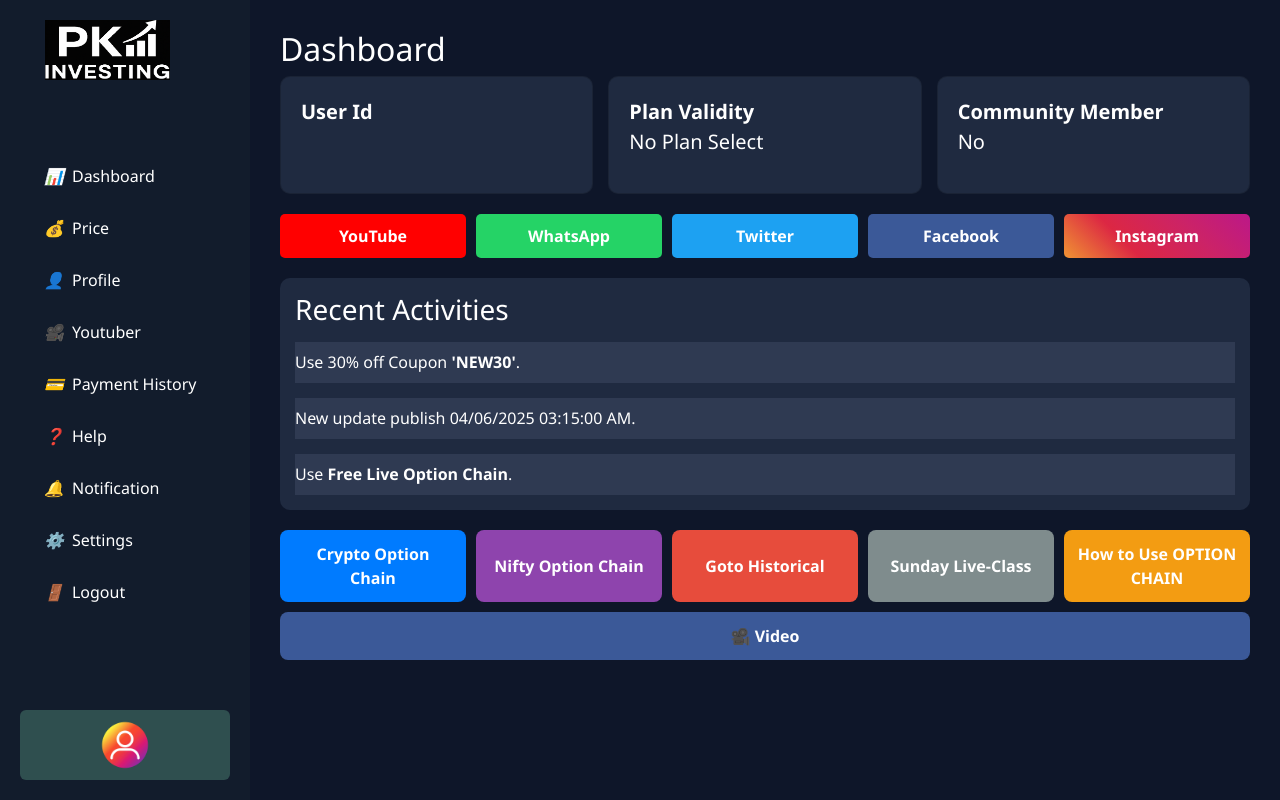
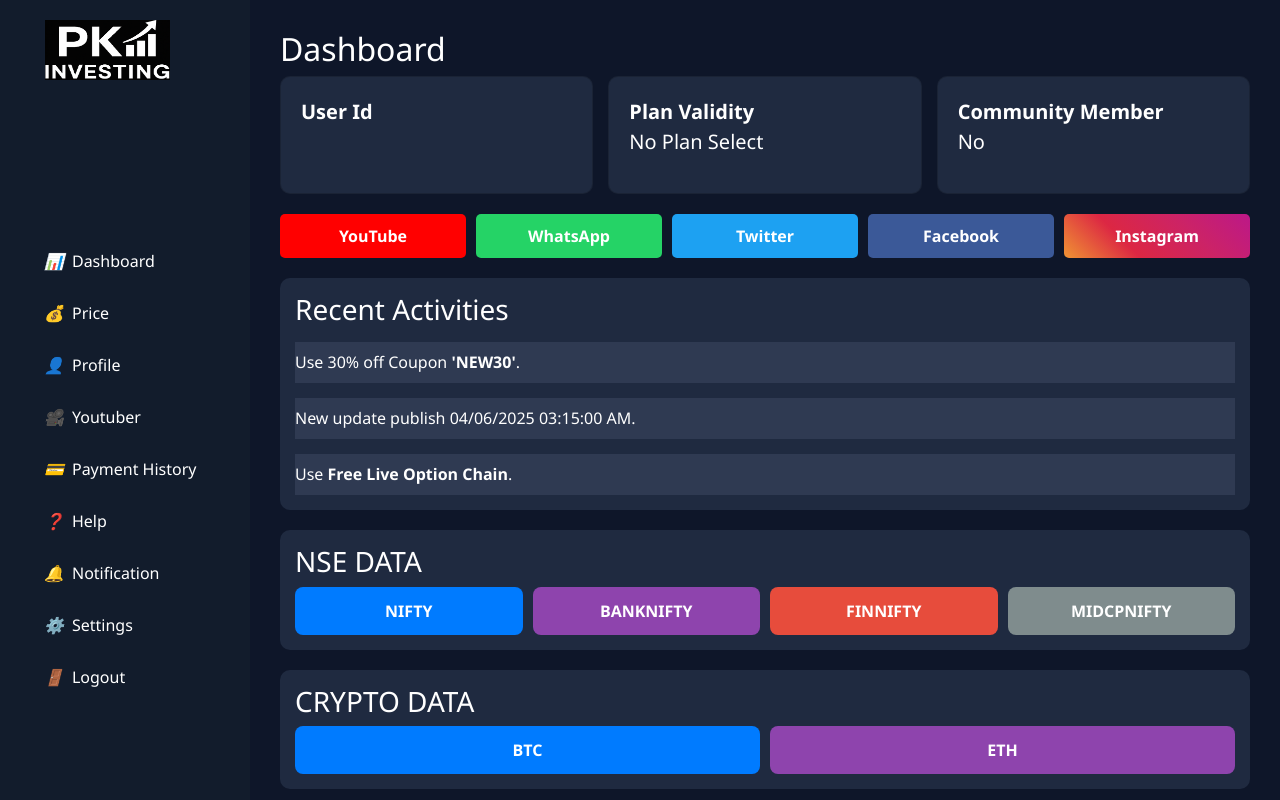
Before and after one commit to pk404849/pk-investing-ui, an Angular app: page /dashboard in a window 1280 px wide. Shown: the top 800 px of the page. Built offline with nearby package versions, Linux system fonts and the light colour scheme.

Commit message:
new code

```diff
--- a/src/app/component/dashboard/dashboard.component.html
+++ b/src/app/component/dashboard/dashboard.component.html
@@ -8,8 +8,7 @@
             <ul>
                 <!-- <li class="left-menu"><a routerLink="/dashboard" routerLinkActive="active"><i class="icon">📊</i> Dashboard</a></li> -->
                 <li class="left-menu">
-                    <a href="#"
-                        class="flex items-center px-4 py-2 rounded bg-blue-600 sidebar-item">
+                    <a [routerLink]="['/dashboard']" class="flex items-center px-4 py-2 rounded bg-blue-600 sidebar-item">
                         <i class="ph ph-gauge mr-2">📊</i>
                         <span class="sidebar-text">Dashboard</span>
                     </a>
@@ -118,6 +117,29 @@
             <div class="activity">Use <strong>Free Live Option Chain</strong>.</div>
         </div>
 
+        <div class="activities">
+            <h3>NSE DATA</h3>
+            <div class="action-buttons">
+                <!-- <button [routerLink]="['/delta-option-chain']" class="blue">NIFTY</button> -->
+                <button (click)="openInNewTab('/delta-option-chain')" class="blue">NIFTY</button>
+                <button class="purple">BANKNIFTY</button>
+                <button class="red">FINNIFTY</button>
+                <button class="gray">MIDCPNIFTY</button>
+            </div>
+        </div>
+
+        <div class="activities">
+            <h3>CRYPTO DATA</h3>
+            <div class="action-buttons">
+                <!-- <button [routerLink]="['/delta-option-chain']" class="blue">BTC</button> -->
+                <button (click)="openInNewTab('/delta-option-chain')" class="blue">BTC</button>
+
+                <button class="purple">ETH</button>
+                <!-- <button class="red">FINNIFTY</button>
+                <button class="gray">MIDCPNIFTY</button> -->
+            </div>
+        </div>
+
         <div class="action-buttons">
             <button [routerLink]="['/delta-option-chain']" class="blue">Crypto Option Chain</button>
             <button class="purple">Nifty Option Chain</button>
--- a/src/app/component/dashboard/dashboard.component.ts
+++ b/src/app/component/dashboard/dashboard.component.ts
@@ -1,7 +1,7 @@
 import { Component } from '@angular/core';
-import { RouterLink } from '@angular/router';
+import { Router, RouterLink } from '@angular/router';
 import { FormsModule } from '@angular/forms';
-import { Router } from '@angular/router';
+import { Location } from '@angular/common';
 
 @Component({
   selector: 'app-dashboard',
@@ -12,7 +12,8 @@
 export class DashboardComponent {
 
   constructor(
-    private router: Router
+    private router: Router,
+    private location: Location
   ) {
 
   }
@@ -26,4 +27,10 @@
     localStorage.clear();
     this.router.navigate(['/login']);
   }
+
+  openInNewTab(path: string) {
+  const baseUrl = window.location.origin;
+  const fullUrl = `${baseUrl}${this.location.prepareExternalUrl(path)}`;
+  window.open(fullUrl, '_blank');
 }
+}
--- a/src/app/service/websocket/websocket-api.service.ts
+++ b/src/app/service/websocket/websocket-api.service.ts
@@ -17,20 +17,24 @@
   }
 
   private initializeWebSocketConnection() {
-    //const serverUrl = 'http://13.53.206.50:3000/ws-option-chain';
-    //const serverUrl = 'http://172.31.37.139:3000/ws-option-chain';
 
-    //environment.websocketserverUrl
+    if (typeof window !== 'undefined' && window.localStorage) {
+
+    var userId = localStorage.getItem("userId");
+     if (userId) {
     const ws = new SockJS(environment.websocketserverUrl);
     this.stompClient = Stomp.Stomp.over(ws);
 
     this.stompClient.connect({}, () => {
-
-      this.stompClient.subscribe('/topic/all-options', (message: any) => {
+      const topic = '/topic/all-options/'+userId;
+      this.stompClient.subscribe(topic, (message: any) => {
         this.allOptionsSubject.next(JSON.parse(message.body));
 
       });
     });
+    }
+    }
+
   }
 
   getAllOptions(): Observable<any[]> {
```
